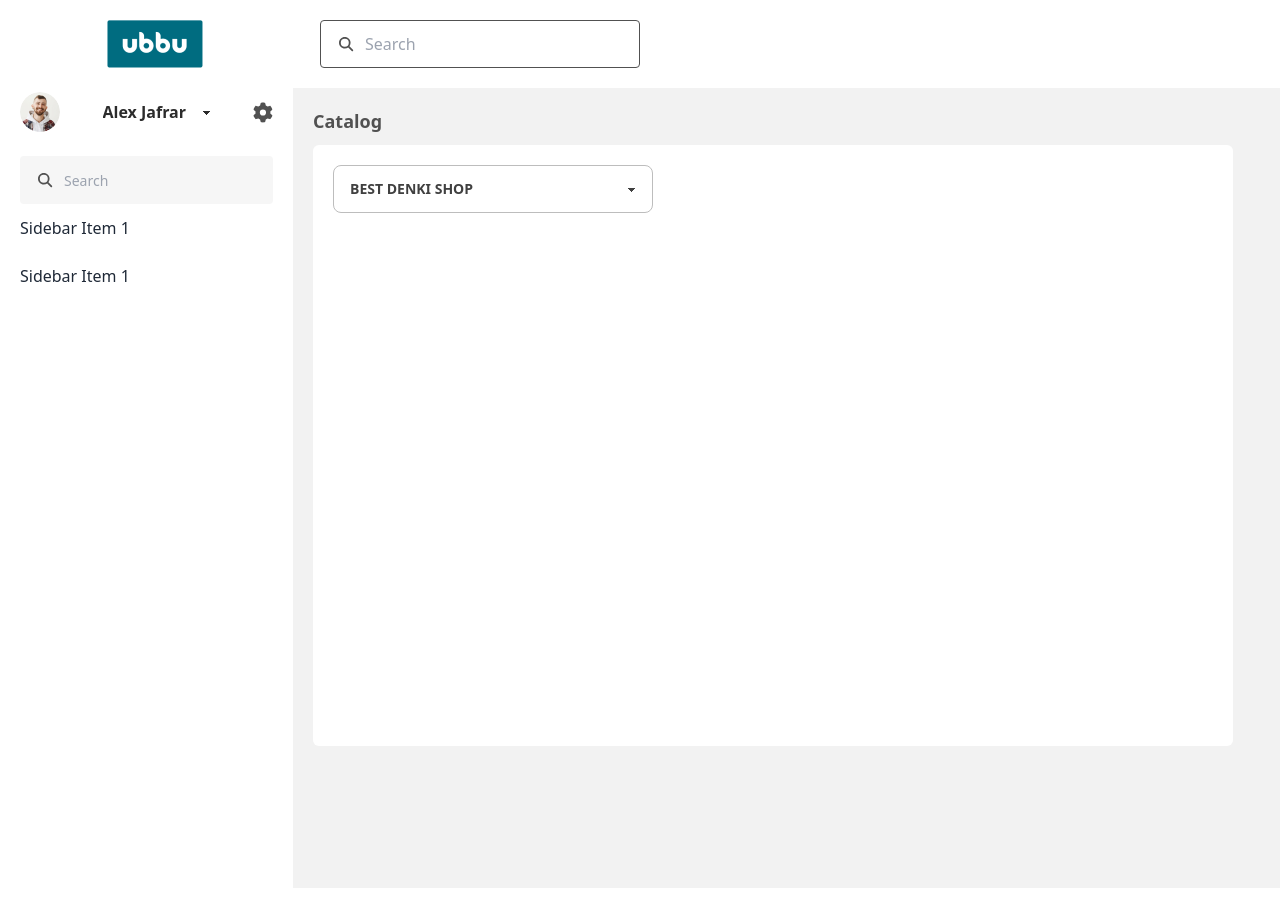
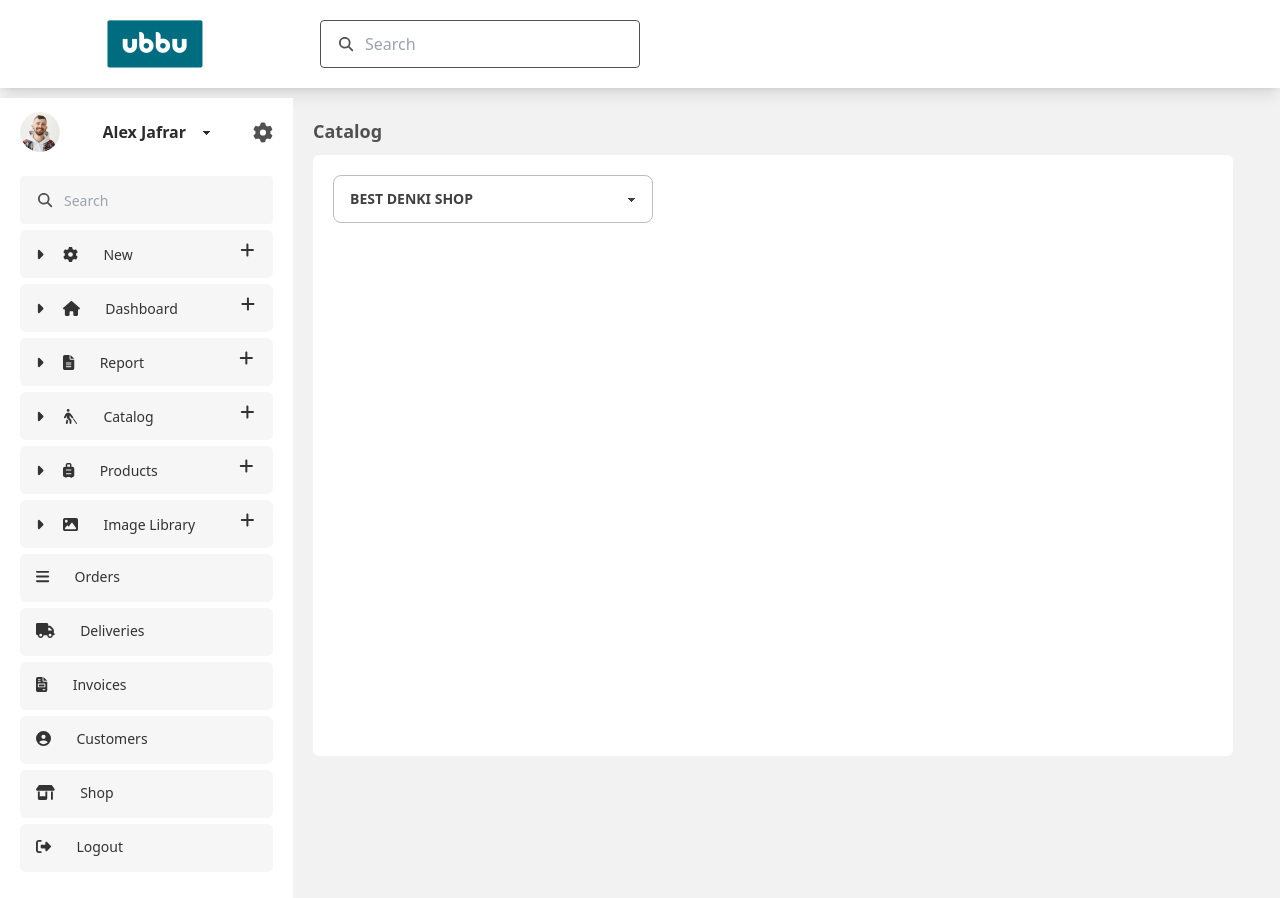
Before and after one commit to istiakhasan/interviewproject, a React (Create React App) app: page / in a window 1280 px wide. Built offline with nearby package versions, Linux system fonts and the light colour scheme.

Commit message:
side bar items added

```diff
--- /dev/null
+++ b/src/components/CatalogFolderTree.js
@@ -0,0 +1,11 @@
+import React from 'react';
+
+const CatalogFolderTree = () => {
+    return (
+        <div>
+
+        </div>
+    );
+};
+
+export default CatalogFolderTree;
--- a/src/components/Header.js
+++ b/src/components/Header.js
@@ -1,12 +1,12 @@
 import { FontAwesomeIcon } from '@fortawesome/react-fontawesome';
-import { faCoffee, faGear,faMagnifyingGlass } from '@fortawesome/free-solid-svg-icons'
+import {faMagnifyingGlass } from '@fortawesome/free-solid-svg-icons'
 import React from 'react';
 import Logo from '../images/Ubbu Brand.png'
 
 const Header = () => {
     return (
         <div>
-            <div class="navbar bg-white h-[88px]">
+            <div class="navbar bg-white h-[88px] shadow-lg ">
                 <div class="navbar-start">
 
                     <img className='ml-[99px]  w-[96px] h-[48px] ' alt='' src={Logo} />
--- a/src/components/Sidebar.js
+++ b/src/components/Sidebar.js
@@ -2,12 +2,28 @@ import React from 'react';
 import {Outlet} from 'react-router-dom'
 import ProfilePicture from '../images/ProfilePicture.png'
 import { FontAwesomeIcon } from '@fortawesome/react-fontawesome'
-import { faCoffee, faGear,faMagnifyingGlass } from '@fortawesome/free-solid-svg-icons'
+import {  faGear,faMagnifyingGlass,faHome,faFileLines,faImage,faBars,faFileInvoice,faShop,faUserCircle ,faTruck,faSuitcaseRolling,faBlind,faPlus,faRightFromBracket} from '@fortawesome/free-solid-svg-icons'
+import SidebarLink from './SidebarLink';
 
 const Sidebar = () => {
+  const menuData=[
+    {id:1,name:"New",children:[],icon:faGear,addIcon:faPlus},
+    {id:2,name:"Dashboard",children:[],icon:faHome,addIcon:faPlus},
+    {id:3,name:"Report",children:[],icon:faFileLines,addIcon:faPlus},
+    {id:4,name:"Catalog",children:[],icon:faBlind,addIcon:faPlus},
+    {id:5,name:"Products",children:[],icon:faSuitcaseRolling,addIcon:faPlus},
+    {id:6,name:"Image Library",children:[],icon:faImage,addIcon:faPlus},
+    {id:7,name:"Orders",icon:faBars},
+    {id:8,name:"Deliveries",icon:faTruck},
+    {id:9,name:"Invoices",icon:faFileInvoice},
+    {id:10,name:"Customers",icon:faUserCircle},
+    {id:11,name:"Shop",icon:faShop},
+    {id:12,name:"Logout",icon:faRightFromBracket}
+  ]
+
 return (
 
-<div class="drawer drawer-mobile">
+<div class="drawer drawer-mobile mt-[10px]">
   <input id="my-drawer-2" type="checkbox" class="drawer-toggle" />
   <div class="drawer-content  py-[20px] pl-[20px] pr-[47px]">
     <Outlet />
@@ -18,7 +34,7 @@ return (
   <div class="drawer-side">
     <label for="my-drawer-2" class="drawer-overlay"></label>
 
-    <ul class="menu  px-[20px] overflow-y-auto  bg-base-100 text-base-content w-[293px]">
+    <ul class="menu  px-[20px] overflow-y-auto pt-[10px]   bg-base-100 text-base-content w-[293px]">
       <div className='flex justify-between items-center mb-[20px]'>
         <div class="avatar">
           <div class="w-[40px] h-[40px] rounded-full">
@@ -26,22 +42,25 @@ return (
           </div>
         </div>
         <select class="select  max-w-xs focus:outline-none text-[16px]  text-[#2B2B2B]">
-        <option selected >Alex Jafrar</option>
-        <option>Homer</option>
-        <option>Marge</option>
-        <option>Bart</option>
-        <option>Lisa</option>
-        <option>Maggie</option>
+          <option selected>Alex Jafrar</option>
+
         </select>
         <FontAwesomeIcon className='delete-icon w-[19.88px] h-[21px] text-[#515151]' icon={faGear}></FontAwesomeIcon>
       </div>
-      <div className='w-full bg-[#F6F6F6]  h-[48px] rounded flex  items-center ]'>
+      <div className='w-full bg-[#F6F6F6]  h-[48px] rounded flex mb-[6px]  items-center ]'>
         <FontAwesomeIcon className='text-[14.25px] ml-[18px] mr-[11.75px] text-[#515151]' icon={faMagnifyingGlass} />
-<input type="text" placeholder="Search" class=" bg-[#F6F6F6] border-none text-[14px] font-[500] text-[#2B2B2B]   outline-none shadow-none " />
+        <input type="text" placeholder="Search"
+          class=" bg-[#F6F6F6] border-none text-[14px] font-[500] text-[#2B2B2B]   outline-none shadow-none " />
       </div>
 
-      <li><a className='pl-0'>Sidebar Item 1</a></li>
-      <li><a className=' pl-0'>Sidebar Item 1</a></li>
+      {
+      menuData.map(item=>(
+      <SidebarLink item={item} />
+
+      ))
+      }
+
+
 
     </ul>
 
--- /dev/null
+++ b/src/components/SidebarLink.js
@@ -0,0 +1,34 @@
+import React, { useState } from 'react';
+import { FontAwesomeIcon } from '@fortawesome/react-fontawesome'
+import {  faCaretDown,faCaretRight } from '@fortawesome/free-solid-svg-icons'
+const SidebarLink = ({item}) => {
+    const hasChildren=item.children ? true:false
+    const [click,setclicked]=useState(false)
+    return (
+
+
+
+            <li className='w-full  bg-[#F6F6F6]  h-[48px]  mb-[6px] rounded-[6px]'>
+                <div >
+
+
+                 {
+                     hasChildren&&
+                     <div className='w-[15px]'>
+                   <FontAwesomeIcon className='text-[15px] mr-[16px]' onClick={()=>setclicked(!click)} icon={click? faCaretDown:faCaretRight} />
+
+                    </div>
+                 }
+                 <FontAwesomeIcon className='mr-[13.4px]  text-[15px]' icon={item.icon} />
+                 <p className='text-[14px] w-[98px] font-[500] text-[#333333]' >{item.name}</p>
+
+                </div>
+                 {item.addIcon && <FontAwesomeIcon icon={item.addIcon} />}
+
+          </li>
+
+
+    );
+};
+
+export default SidebarLink;
--- a/tailwind.config.js
+++ b/tailwind.config.js
@@ -3,8 +3,20 @@ module.exports = {
   content: [
     "./src/**/*.{js,jsx,ts,tsx}",
   ],
-  theme: {
-    extend: {},
+  daisyui: {
+    themes: [
+      {
+        mytheme: {
+          primary: "#F6F6F6",
+          secondary: "#f6d860",
+          accent: "#37cdbe",
+          neutral: "#3d4451",
+          "base-100": "#ffffff",
+        },
+      },
+      "dark",
+      "cupcake",
+    ],
   },
   plugins: [require("daisyui")],
 }
```
Lines whose indentation alone changed are shown as unchanged.
